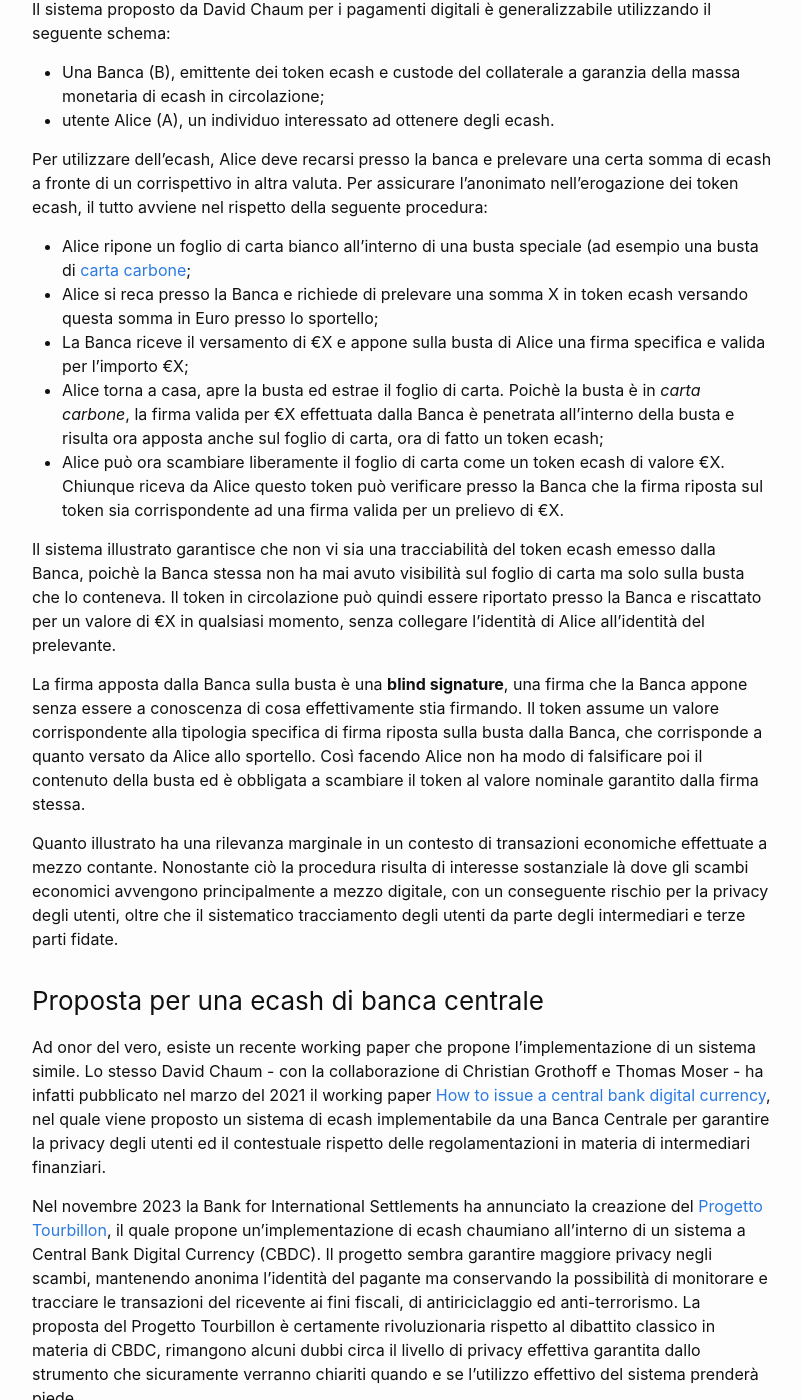
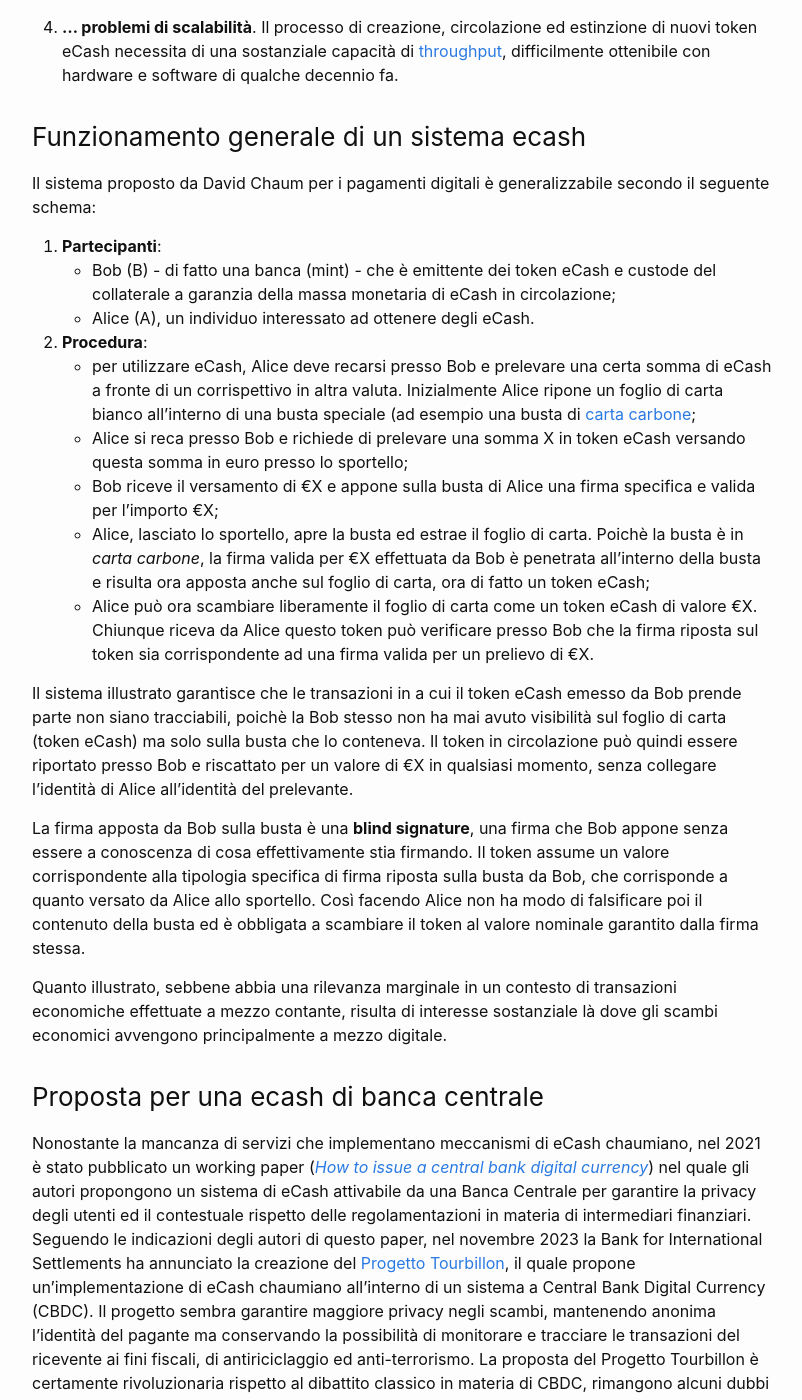
Before and after one commit to FiliTol/FiliTol.github.io, a Jekyll site: the page built from _posts/2023-12-27-Come-un-progetto-degli-anni-80-potrebbe-cambiare-il-mondo-it.md, in a window 1280 px wide and 1400 px high, scrolled down 2166 px. Shown: the whole window, without its empty margins (238-1040 px from the left). Built offline with Jekyll 4.4.1, drawn with Linux system fonts in a browser that asks for light colours; some of the changed text lies outside the part shown.

Commit message:
Finished draft of cashu article

```diff
--- a/_posts/2023-12-27-Come-un-progetto-degli-anni-80-potrebbe-cambiare-il-mondo-it.md
+++ b/_posts/2023-12-27-Come-un-progetto-degli-anni-80-potrebbe-cambiare-il-mondo-it.md
@@ -1,16 +1,17 @@
 ---
 layout: post
-title: "eCash, una tecnologia (quasi) morta che potrebbe rivoluzionare i pagamenti digitali"
+title: "eCash, Bitcoin e crittografia per degli intermediari meno fidati (ma più affidabili)"
 categories: Bitcoin
 lang: it
 ---
 
 ## Introduzione
 
-Il 1983 è passato alla storia come uno dei punti di flesso per l'evoluzione delle comunicazioni, con la migrazione di <a href="https://en.wikipedia.org/wiki/ARPANET" target="_blank">ARPANET</a> dal <a href="https://en.wikipedia.org/wiki/Network_Control_Protocol_(ARPANET)" target="_blank">NCP</a> al protocollo <a href="https://en.wikipedia.org/wiki/Internet_protocol_suite" target="_blank">TCP/IP</a> avvenuta il 1° gennaio.
-Nel settembre dello stesso anno nasce il progetto <a href="https://en.wikipedia.org/wiki/GNU_Project" target="_blank">GNU</a>, che ha rivoluzionato profondamente l'industria del software fino ai giorni nostri, iniziando *de-facto* il <a href="https://en.wikipedia.org/wiki/Free_software_movement" target="_blank">movimento free-software</a>.
+Il 1983 è passato alla storia come uno dei punti di flesso per l'evoluzione delle telecomunicazioni, con la migrazione di <a href="https://en.wikipedia.org/wiki/ARPANET" target="_blank">ARPANET</a> dal <a href="https://en.wikipedia.org/wiki/Network_Control_Protocol_(ARPANET)" target="_blank">NCP</a> al protocollo <a href="https://en.wikipedia.org/wiki/Internet_protocol_suite" target="_blank">TCP/IP</a> avvenuta il 1° gennaio.
+Nel settembre dello stesso anno prende vita il progetto <a href="https://en.wikipedia.org/wiki/GNU_Project" target="_blank">GNU</a>, destinato a rivoluzionare l'industria del <a href="https://en.wikipedia.org/wiki/Free_software_movement" target="_blank">free-software</a>.
 
 Certamente meno rumoroso rispetto agli avvenimenti citati, anche il paper <a href="https://www.hit.bme.hu/~buttyan/courses/BMEVIHIM219/2009/Chaum.BlindSigForPayment.1982.PDF" target="_blank">Blind Signatures for Untraceable Payments</a> vide la luce nello stesso anno. L'autore, il crittografo statunitense David Chaum, illustra all'interno del paper un metodo rivoluzionario per garantire la verificabilità e l'anonimato dei partecipanti ad una votazione effettuata a mezzo postale.
+
 Nel 1989 lo stesso Chaum fonda Digicash allo scopo di fornire servizi costruiti con l'ausilio degli schemi crittografici da lui ideati.
 Nonstante la genialità delle invenzioni di Chaum, Digicash dichiara bancarotta nel 1998, citando - tra gli altri - problemi di scarsa adozione da parte degli istituti di credito.
 
@@ -36,101 +37,105 @@ e ancora ...
 
 ### Problemi generali di un sistema ecash
 
-Il sistema teorizzato da David Chaum è stato migliorato nel corso degli anni, tuttavia non esistono implementazioni di ecash chaumiano che siano diffusamente in uso ad oggi. Le motivazioni possibili sono molteplici, per lo più:
+Il sistema teorizzato da David Chaum ha subito aggiornamenti e miglioramenti nel corso degli anni, tuttavia ad oggi non esistono implementazioni di eCash chaumiano che siano diffusamente in uso.
 
-1. **Pressioni normative**. Un sistema costruito sulla proposta di ecash chaumiano è un sistema innatamente anonimo, dove l'emittente dei token ecash non ha possibilità di tracciare, monitorare o correlare pagamenti tra utenti. Ad oggi le normative per Anti-riciclaggio e Anti-terrorismo non permettono questo tipo di approccio;
+Le motivazioni possibili sono molteplici, per lo più legate a...
 
-2. **Brevetti**. Alcune tecnologie inizialmente proposte per la creazione di un simile sistema sono state poi brevettate, richiedendo quindi un notevole sforzo per aggirare i brevetti;
+1. **... pressioni normative**. Un sistema costruito secondo i meccanismi definiti da Chaum è un sistema innatamente anonimo, nel quale l'emittente dei token eCash non ha possibilità di tracciare o monitorare i pagamenti degli utenti. Ad oggi le normative per anti-riciclaggio e anti-terrorismo - come anche la disciplina tributaria - non permettono questo tipo di approccio (per lo meno nella stragrande maggioranza delle giurisdizioni);
 
-3. **Cold start problem**. Un sistema di ecash simile si può considerare più difficile da proporre sul mercato poichè utenti disinteressati alla privacy online non sono di certo incentivati ad utilizzarlo;
+2. **... brevetti**. Molte tecnologie e standard crittografici sono stati brevettati dagli inventori, tra cui anche molti algoritmi ideati da Chaum. La presenza di brevetti potrebbe aver rallentato lo sviluppo ed implementazione di sistemi basati su eCash;
 
-4. **Problemi di scalabilità**. Il funzionamento di un sistema come quello teorizzato da Chaum necessita di una sostanziale capacità di throughput, di certo non ottenibile con hardware di qualche decennio fa.
+3. **.. cold start problem**. Un sistema di eCash permette agli utenti di godere di anonimato e privacy quasi perfetta. Tuttavia esso risulta difficile da proporre sul mercato poichè la maggior parte degli utenti si professano apertamente disinteressati alla privacy online e dei pagamenti. Senza un'iniziale massa critica di utenti, nessuno è incentivato ad utilizzare un nuovo sistema di pagamento, il che rende difficile il **bootstrapping** di un progetto simile;
+
+4. **... problemi di scalabilità**. Il processo di creazione, circolazione ed estinzione di nuovi token eCash necessita di una sostanziale capacità di <a href="https://www.techtarget.com/searchnetworking/definition/throughput" target="_blank">throughput</a>, difficilmente ottenibile con hardware e software di qualche decennio fa.
 
 ### Funzionamento generale di un sistema ecash
 
-Il sistema proposto da David Chaum per i pagamenti digitali è generalizzabile utilizzando il seguente schema:
+Il sistema proposto da David Chaum per i pagamenti digitali è generalizzabile secondo il seguente schema:
 
-- Una Banca (B), emittente dei token ecash e custode del collaterale a garanzia della massa monetaria di ecash in circolazione;
-- utente Alice (A), un individuo interessato ad ottenere degli ecash.
+1. **Partecipanti**:
+    - Bob (B) - di fatto una banca (mint) - che è emittente dei token eCash e custode del collaterale a garanzia della massa monetaria di eCash in circolazione;
+    - Alice (A), un individuo interessato ad ottenere degli eCash.
 
-Per utilizzare dell'ecash, Alice deve recarsi presso la banca e prelevare una certa somma di ecash a fronte di un corrispettivo in altra valuta. Per assicurare l'anonimato nell'erogazione dei token ecash, il tutto avviene nel rispetto della seguente procedura:
+2. **Procedura**:
+    - per utilizzare eCash, Alice deve recarsi presso Bob e prelevare una certa somma di eCash a fronte di un corrispettivo in altra valuta. Inizialmente Alice ripone un foglio di carta bianco all'interno di una busta speciale (ad esempio una busta di <a href="https://it.wikipedia.org/wiki/Carta_carbone)" target="_blank">carta carbone</a>;
+    - Alice si reca presso Bob e richiede di prelevare una somma X in token eCash versando questa somma in euro presso lo sportello;
+    - Bob riceve il versamento di €X e appone sulla busta di Alice una firma specifica e valida per l'importo €X;
+    - Alice, lasciato lo sportello, apre la busta ed estrae il foglio di carta. Poichè la busta è in *carta carbone*, la firma valida per €X effettuata da Bob è penetrata all'interno della busta e risulta ora apposta anche sul foglio di carta, ora di fatto un token eCash;
+    - Alice può ora scambiare liberamente il foglio di carta come un token eCash di valore €X. Chiunque riceva da Alice questo token può verificare presso Bob che la firma riposta sul token sia corrispondente ad una firma valida per un prelievo di €X.
 
-- Alice ripone un foglio di carta bianco all'interno di una busta speciale (ad esempio una busta di <a href="https://it.wikipedia.org/wiki/Carta_carbone)" target="_blank">carta carbone</a>;
-- Alice si reca presso la Banca e richiede di prelevare una somma X in token ecash versando questa somma in Euro presso lo sportello;
-- La Banca riceve il versamento di €X e appone sulla busta di Alice una firma specifica e valida per l'importo €X;
-- Alice torna a casa, apre la busta ed estrae il foglio di carta. Poichè la busta è in *carta carbone*, la firma valida per €X effettuata dalla Banca è penetrata all'interno della busta e risulta ora apposta anche sul foglio di carta, ora di fatto un token ecash;
-- Alice può ora scambiare liberamente il foglio di carta come un token ecash di valore €X. Chiunque riceva da Alice questo token può verificare presso la Banca che la firma riposta sul token sia corrispondente ad una firma valida per un prelievo di €X.
+Il sistema illustrato garantisce che le transazioni in a cui il token eCash emesso da Bob prende parte non siano tracciabili, poichè la Bob stesso non ha mai avuto visibilità sul foglio di carta (token eCash) ma solo sulla busta che lo conteneva. Il token in circolazione può quindi essere riportato presso Bob e riscattato per un valore di €X in qualsiasi momento, senza collegare l'identità di Alice all'identità del prelevante.
 
-Il sistema illustrato garantisce che non vi sia una tracciabilità del token ecash emesso dalla Banca, poichè la Banca stessa non ha mai avuto visibilità sul foglio di carta ma solo sulla busta che lo conteneva. Il token in circolazione può quindi essere riportato presso la Banca e riscattato per un valore di €X in qualsiasi momento, senza collegare l'identità di Alice all'identità del prelevante.
+La firma apposta da Bob sulla busta è una **blind signature**, una firma che Bob appone senza essere a conoscenza di cosa effettivamente stia firmando. Il token assume un valore corrispondente alla tipologia specifica di firma riposta sulla busta da Bob, che corrisponde a quanto versato da Alice allo sportello. Così facendo Alice non ha modo di falsificare poi il contenuto della busta ed è obbligata a scambiare il token al valore nominale garantito dalla firma stessa.
 
-La firma apposta dalla Banca sulla busta è una **blind signature**, una firma che la Banca appone senza essere a conoscenza di cosa effettivamente stia firmando. Il token assume un valore corrispondente alla tipologia specifica di firma riposta sulla busta dalla Banca, che corrisponde a quanto versato da Alice allo sportello. Così facendo Alice non ha modo di falsificare poi il contenuto della busta ed è obbligata a scambiare il token al valore nominale garantito dalla firma stessa.
-
-Quanto illustrato ha una rilevanza marginale in un contesto di transazioni economiche effettuate a mezzo contante. Nonostante ciò la procedura risulta di interesse sostanziale là dove gli scambi economici avvengono principalmente a mezzo digitale, con un conseguente rischio per la privacy degli utenti, oltre che il sistematico tracciamento degli utenti da parte degli intermediari e terze parti fidate.
+Quanto illustrato, sebbene abbia una rilevanza marginale in un contesto di transazioni economiche effettuate a mezzo contante, risulta di interesse sostanziale là dove gli scambi economici avvengono principalmente a mezzo digitale.
 
 ### Proposta per una ecash di banca centrale
 
-Ad onor del vero, esiste un recente working paper che propone l'implementazione di un sistema simile. Lo stesso David Chaum - con la collaborazione di Christian Grothoff e Thomas Moser - ha infatti pubblicato nel marzo del 2021 il working paper <a href="https://www.snb.ch/en/publications/research/working-papers/2021/working_paper_2021_03" target="_blank">How to issue a central bank digital currency</a>, nel quale viene proposto un sistema di ecash implementabile da una Banca Centrale per garantire la privacy degli utenti ed il contestuale rispetto delle regolamentazioni in materia di intermediari finanziari.
-
-Nel novembre 2023 la Bank for International Settlements ha annunciato la creazione del <a href="https://www.bis.org/publ/othp80.htm" target="_blank">Progetto Tourbillon</a>, il quale propone un'implementazione di ecash chaumiano all'interno di un sistema a Central Bank Digital Currency (CBDC). Il progetto sembra garantire maggiore privacy negli scambi, mantenendo anonima l'identità del pagante ma conservando la possibilità di monitorare e tracciare le transazioni del ricevente ai fini fiscali, di antiriciclaggio ed anti-terrorismo.
+Nonostante la mancanza di servizi che implementano meccanismi di eCash chaumiano, nel 2021 è stato pubblicato un working paper (<a href="https://www.snb.ch/en/publications/research/working-papers/2021/working_paper_2021_03" target="_blank">*How to issue a central bank digital currency*</a>) nel quale gli autori propongono un sistema di eCash attivabile da una Banca Centrale per garantire la privacy degli utenti ed il contestuale rispetto delle regolamentazioni in materia di intermediari finanziari.
+Seguendo le indicazioni degli autori di questo paper, nel novembre 2023 la Bank for International Settlements ha annunciato la creazione del <a href="https://www.bis.org/publ/othp80.htm" target="_blank">Progetto Tourbillon</a>, il quale propone un'implementazione di eCash chaumiano all'interno di un sistema a Central Bank Digital Currency (CBDC).
+Il progetto sembra garantire maggiore privacy negli scambi, mantenendo anonima l'identità del pagante ma conservando la possibilità di monitorare e tracciare le transazioni del ricevente ai fini fiscali, di antiriciclaggio ed anti-terrorismo.
 La proposta del Progetto Tourbillon è certamente rivoluzionaria rispetto al dibattito classico in materia di CBDC, rimangono alcuni dubbi circa il livello di privacy effettiva garantita dallo strumento che sicuramente verranno chiariti quando e se l'utilizzo effettivo del sistema prenderà piede.
 
-## Cashu, ecash chaumiano costruito su Bitcoin
+## Cashu, eCash chaumiano costruito su Bitcoin
 
-A mio giudizio, le implementazioni più interessanti di un sistema ad ecash chaumiano sono ad oggi due proposte di scalabilità per il protocollo Bitcoin, chiamate Cashu e Fedi. Le seguenti sezioni dell'articolo approfondiscono il protocollo Cashu. Si rimanda ad uno dei successivi articoli per un analisi approfondita sulla proposta Fedi.
+A mio giudizio, le implementazioni più interessanti di un sistema ad eCash chaumiano sono Cashu e Fedi, due giovanissime proposte di scalabilità per il protocollo Bitcoin. Le seguenti sezioni dell'articolo approfondiscono il protocollo Cashu. Si rimanda ad uno dei successivi articoli per un analisi approfondita sulla proposta Fedi.
 
 Al fine di introdurre le particolarità ed il funzionamento di Cashu, si procede con l'illustrazione delle caratteristiche e trade-off principali del protocollo Bitcoin ad oggi.
 
 ### Il protocollo Bitcoin in breve
 
-Il whitepaper di Bitcoin, pubblicato da Satoshi Nakamoto il 31 ottobre 2008, illustra un sistema di pagamento digitale senza intermediari, che risolve il problema della doppia spesa con una geniale applicazione di varie tecnologie tra cui [Reusable Proof Of Work](https://nakamotoinstitute.org/finney/rpow/index.html) ideato da Hal Finney, [b-money](http://www.weidai.com/bmoney.txt) proposto da Wei Dai ed il sistema [Hashcash](http://www.hashcash.org/papers/hashcash.pdf) teorizzato da Adam Back.
+<a href="https://bitcoin.org/bitcoin.pdf" target="_blank">Il whitepaper di Bitcoin</a>, pubblicato da Satoshi Nakamoto il 31 ottobre 2008, illustra un sistema di pagamento digitale senza intermediari che risolve il problema della doppia spesa con una geniale applicazione di varie tecnologie tra cui <a href="https://nakamotoinstitute.org/finney/rpow/index.html" target="_blank">Reusable Proof of Work</a> ideato da Hal Finney ed il sistema <a href="http://www.hashcash.org/papers/hashcash.pdf" target="_blank">Hashcash</a> teorizzato da Adam Back.
 
-#### Proprietà
+#### Proprietà del protocollo
 
 Le caratteristiche tecnologiche principali del protocollo Bitcoin lo rendono:
 
 - **Immutabile**, poichè la cronologia e l'ordinamento delle transazioni incluse nel blocchi convergono verso un unico status grazie allo schema di incentivi economici;
-- **Neutrale**, poichè pressioni esogene al protocollo non possono modificarne il funzionamento;
+- **Neutrale**, poichè protocollo puramente tecnologico;
 - **Senza intermediari**, poichè le transazioni non sono intermediate da alcuna controparte;
-- **Distribuito**, poichè ogni componente del network ha la possibilità di eseguire un client che applica le regole del protocollo anche in situazioni di risorse limitate (bassa latenza, impossibilità nell'accedere ad hardware di ultima generazione etc.).
+- **Distribuito**, poichè ogni componente del network ha la possibilità di eseguire un client che applica le regole del protocollo anche in situazioni di risorse limitate (bassa latenza, impossibilità nell'accedere ad hardware di ultima generazione ecc.).
 
 > Il protocollo Bitcoin è di fatto un sistema di comunicazione distribuito che converge ad una cronologia di transazioni univoca e non conflittuale, realizzando un token scarso utilizzato come remunerazione per i partecipanti al protocollo.
 
-#### Scalabilità
+#### Problema della scalabilità
 
-La natura del protocollo e la necessità di decentralizzazione dello stesso costituiscono un serio limite alla scalabilità del protocollo in termini di **throughput** transattivo.
+La natura del protocollo e la necessità di decentralizzazione dello stesso costituiscono un serio limite alla scalabilità in termini di **throughput** transattivo.
 In linea generale la soluzione di lungo termine a questo limite tecnologico risiede nell'utilizzo della blockchain come livello di settlement, con il contestuale spostamento della massa transattiva verso a protocolli e soluzioni off-chain.
 
 Questa elaborazione della struttura protocollare crea la necessità di disegnare protocolli alternativi off-chain idonei e nel rispetto del seguente trade-off generale:
 
-##### 1) Soluzione custodial
+##### Estremità 1: Soluzione custodial
 
-L'utente si affida ad una piattaforma che funge da intermediario per le transazioni che avvengono internamente alla piattaforma, oltre che da custode dei fondi. Questo tipo di soluzione ripristina il rischio di controparte e di intermediario che il protocollo Bitcoin si propone di eliminare, a beneficio di una maggiore scalabilità il cui limite è definito dall'infrastruttura tecnologica della piattaforma;
+L'utente si affida ad una piattaforma che funge da intermediario per le transazioni che avvengono internamente alla piattaforma, oltre che da custode dei fondi. Questo tipo di soluzione ripristina il rischio di controparte che il protocollo Bitcoin si propone di eliminare, a beneficio di una maggiore scalabilità il cui limite è definito dall'infrastruttura tecnologica della piattaforma.
 
-In questo caso, le problematiche che l'utente deve affrontare sono le seguenti:
+Utilizzando una soluzione custodial, le problematiche che l'utente deve affrontare sono le seguenti:
 
-1. **rischio di controparte**, cioè il rischio che la controparte non adempia ai propri obblighi (ad esempio, la piattaforma sceglie di non rimborsare i propri utenti, la banca blocca i prelievi etc);
-2. **problemi di privacy**, ovvero la controparte ha a disposizione tutta la cronologia di transazioni dell'utente.
+1. **rischio di controparte**, cioè il rischio che la piattaforma non adempia ai propri obblighi (ad esempio, la piattaforma sceglie di non rimborsare i propri utenti, la banca blocca i prelievi ecc.);
+2. **problemi di privacy**, ovvero la piattaforma ha a disposizione tutta la cronologia di transazioni dell'utente.
 
 
-##### 2) Soluzione non custodial
+##### Estremità 2: Soluzione non custodial
 
 L'utente mantiene la sovranità sui propri fondi, ereditando le responsabilità di corretta custodia e diligenza richieste dal protocollo base, oltre che spesso aumentando la complessità e le conoscenze richieste.
 
 Ogni proposta tecnologica avanzata fino ad oggi si mantiene all'interno dello spettro di possibilità costituito dal precedente trade-off: soluzioni come le piattaforme Exchange sono infatti un perfetto esempio di soluzione di tipo 1, mentre proposte come Lightning Network o il concetto generale di sidechain si possono considerare alla stregua di 'variazioni' della soluzione di tipo 2.
 
+<img src="/assets/img/custodiality.png" alt="Trade-off custodial vs self-custodial" width="600" height="400">
+
 ### Cashu
 
 > Cashu is a free and open-source Chaumian ecash system built for Bitcoin. Cashu offers near-perfect privacy for users of custodial Bitcoin applications. <a href="https://cashu.space/" target="_blank">(cashu.space)</a>
 
-Cashu è un protocollo che punta a risolvere il problema della privacy in un contesto di piattaforma custodial, costituendo un'ottima soluzione per utenti non avvezzi a soluzioni self-hosted che vogliono però tutelare maggiormente la propria privacy.
+Cashu è un protocollo che punta a risolvere il problema della privacy in un contesto di piattaforma custodial, costituendo un'ottima soluzione per utenti non avvezzi a soluzioni self-custodial che vogliono però tutelare maggiormente la propria privacy.
 
 ### Come funziona
 
 Il funzionamento generale di cashu è molto simile a quanto descritto con riferimento al paper di David Chaum, con alcune aggiunte riguardanti:
 
-- modalità di **blinding**, ovvero come la Bob (mint) viene reso cieco nei confronti del messaggio all'interno della busta;
+- modalità di **blinding**, ovvero come Bob (mint) rimane 'cieco' con riferimento al messaggio all'interno della busta;
 - modalità di **unblinding**, ovvero come Alice riesce a 'scartare' la busta;
-- modalità di **verifica**, ovvero come Bob verifica la legittimità del token ecash e, di conseguenza, come la controparte Carol (con cui Alice ha scambiato il token) si assicura della legittimità dei fondi ricevuti.
+- modalità di **verifica**, ovvero come Bob verifica la legittimità del token eCash e, di conseguenza, come la controparte Carol (con cui Alice ha scambiato il token) si assicura della legittimità dei fondi ricevuti.
 
 Di seguito uno schema approfondito del funzionamento di Cashu, dati i seguenti elementi:
 
@@ -188,12 +197,19 @@ Il protocollo Cashu conta ad oggi 8 implementazioni di wallet (disponibili <a hr
 
 ## Conclusione
 
+Lo schema di blinded signature e di eCash proposto da David Chaum nel 1983 potrebbe ricoprire un ruolo fondamentale per l'avanzamento dello sviluppo del protocollo Bitcoin, generando nuovi modelli di business e tutelando la privacy degli utenti.
 
-
+Nonostante i decenni, la soluzione proposta da Chaum si riconferma una tecnologia elegante e semplice per ovviare ai noti problemi di sistemi basati su controparti fidate, forse l'ultima chance per creare sistemi di pagamento digitali liberi ed a servizio degli utenti, svincolati dalla retorica della 'prevenzione attraverso la sorveglianza'.
 
 ## Fonti
 
-- <a href="https://www.youtube.com/watch?v=VwMzNE1D3so" target="_blank">Chaumian eCash in Bitcoin - Cashu & Fedimint - Adam Gibson aka waxwing</a>
+- <a href="https://www.hit.bme.hu/~buttyan/courses/BMEVIHIM219/2009/Chaum.BlindSigForPayment.1982.PDF" target="_blank">Blinded signatures for Untraceable Paymants - Chaum, D, (1983)</a>
+- <a href="https://firstmonday.org/ojs/index.php/fm/article/view/683/593" target="_blank">First Monday Interviews: David Chaum (1999)</a>
+- <a href="https://www.snb.ch/en/publications/research/working-papers/2021/working_paper_2021_03" target="_blank">How to issue a central bank digital currency - Chaum D., Grothoff C., Moser T. (2021)</a>
+- <a href="https://www.bis.org/" target="_blank">Bank for International Settlements [website]</a>
+- <a href="https://bitcoin.org/bitcoin.pdf" target="_blank">Bitcoin: A Peer-to-Peer Electronic Cash System - Nakamoto, S. (2008)</a>
+- <a href="https://docs.cashu.space/" target="_blank">Cashu documentation [website]</a>
+- <a href="https://www.youtube.com/watch?v=VwMzNE1D3so" target="_blank">Chaumian eCash in Bitcoin - Cashu & Fedimint - Adam Gibson aka waxwing [youtube]</a>
 
 
 <div class="post-categories">
```
Also changed, not shown: other parts of _posts/2023-12-27-Come-un-progetto-degli-anni-80-potrebbe-cambiare-il-mondo-it.md (+5 -1 lines), assets/img/custodiality.png (added).
